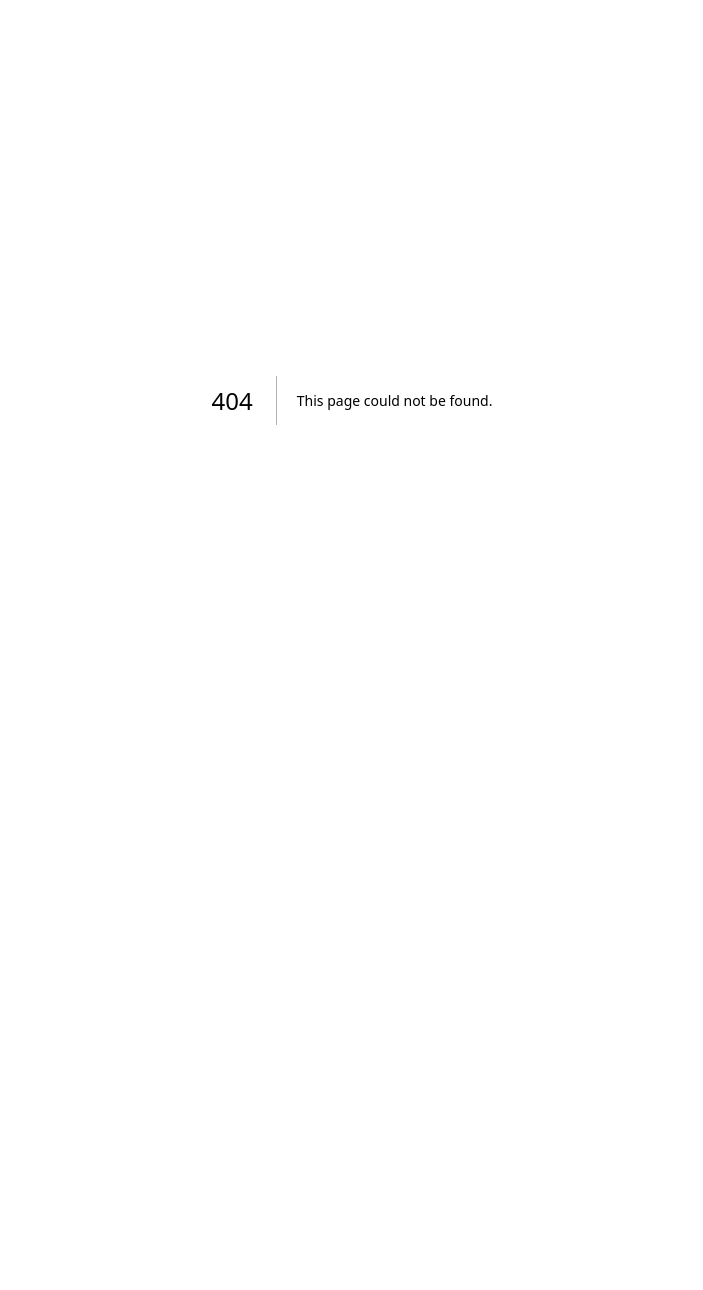
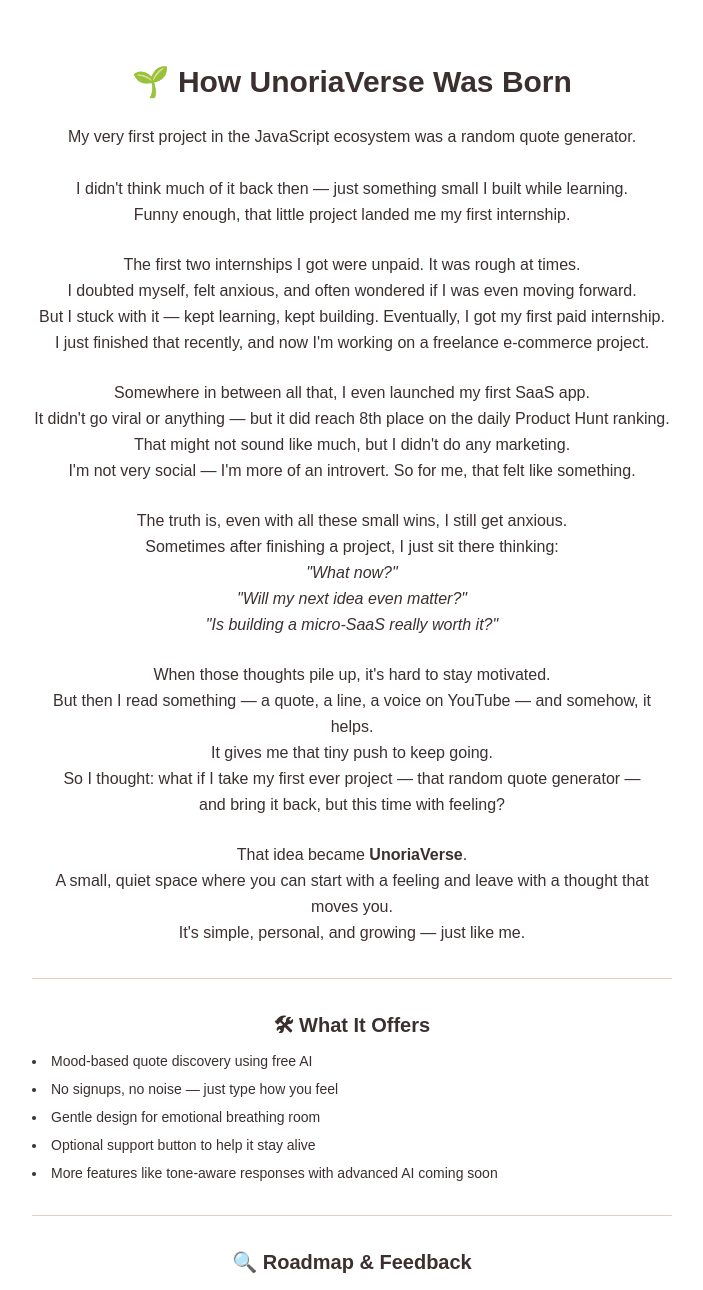
Before and after one commit to Koushik1311/unoria-verse, a Next.js app: page /about in a window 1280 px wide. Before the commit this address had no page. Shown: the top 1290 px of the page, without its empty margins (288-991 px from the left). Before the commit the page ends 800 px from the top, so only its background shows below. Built offline with nearby package versions, Linux system fonts and the light colour scheme.

Commit message:
feat: add About page and enhance Home page with links
- Introduced a new About page detailing the origin and features of UnoriaVerse.
- Enhanced the Home page by adding links for "Why I Made This," "Roadmap," and "Feedback" to improve user navigation and engagement.

```diff
--- a/src/app/(base)/(home)/page.tsx
+++ b/src/app/(base)/(home)/page.tsx
@@ -1,5 +1,6 @@
 import MoodInput from "@/components/ui/MoodInput";
 import { quoteStyles } from "@/utils/quoteStyles";
+import Link from "next/link";
 
 export default function Home() {
   const style = quoteStyles.motivated;
@@ -14,6 +15,28 @@
         </h1>
 
         <MoodInput />
+
+        <div className="mt-6 text-xs text-center text-gray-500 space-x-4">
+          <Link href={"/about"} className="hover:underline">
+            Why I Made This
+          </Link>
+          <span>·</span>
+          <a
+            href="https://trapezoidal-hill-cab.notion.site/UnoriaVerse-Roadmap-Progress-222dde6b3f988020baa2c140622fb65f?source=copy_link"
+            className="hover:underline"
+            target="_blank"
+          >
+            Roadmap
+          </a>
+          <span>·</span>
+          <a
+            href="https://tally.so/r/3NxbKb"
+            className="hover:underline"
+            target="_blank"
+          >
+            Feedback
+          </a>
+        </div>
       </div>
     </main>
   );
--- /dev/null
+++ b/src/app/about/page.tsx
@@ -0,0 +1,138 @@
+export default function AboutPage() {
+  return (
+    <div className="max-w-2xl mx-auto px-4 py-16 text-center text-[#3c2f2f]">
+      <h1 className="text-3xl font-bold mb-6">🌱 How UnoriaVerse Was Born</h1>
+
+      <p className="text-base mb-6 leading-relaxed">
+        My very first project in the JavaScript ecosystem was a random quote
+        generator.
+        <br />
+        <br />
+        I didn&apos;t think much of it back then — just something small I built
+        while learning.
+        <br />
+        Funny enough, that little project landed me my first internship.
+      </p>
+
+      <p className="text-base mb-6 leading-relaxed">
+        The first two internships I got were unpaid. It was rough at times.
+        <br />
+        I doubted myself, felt anxious, and often wondered if I was even moving
+        forward.
+        <br />
+        But I stuck with it — kept learning, kept building. Eventually, I got my
+        first paid internship.
+        <br />I just finished that recently, and now I&apos;m working on a
+        freelance e-commerce project.
+      </p>
+
+      <p className="text-base mb-6 leading-relaxed">
+        Somewhere in between all that, I even launched my first SaaS app.
+        <br />
+        It didn&apos;t go viral or anything — but it did reach 8th place on the
+        daily Product Hunt ranking.
+        <br />
+        That might not sound like much, but I didn&apos;t do any marketing.
+        <br />
+        I&apos;m not very social — I&apos;m more of an introvert. So for me,
+        that felt like something.
+      </p>
+
+      <p className="text-base mb-6 leading-relaxed">
+        The truth is, even with all these small wins, I still get anxious.
+        <br />
+        Sometimes after finishing a project, I just sit there thinking:
+        <br />
+        <em>&quot;What now?&quot;</em>
+        <br />
+        <em>&quot;Will my next idea even matter?&quot;</em>
+        <br />
+        <em>&quot;Is building a micro-SaaS really worth it?&quot;</em>
+      </p>
+
+      <p className="text-base mb-6 leading-relaxed">
+        When those thoughts pile up, it&apos;s hard to stay motivated.
+        <br />
+        But then I read something — a quote, a line, a voice on YouTube — and
+        somehow, it helps.
+        <br />
+        It gives me that tiny push to keep going.
+        <br />
+        So I thought: what if I take my first ever project — that random quote
+        generator —
+        <br />
+        and bring it back, but this time with feeling?
+      </p>
+
+      <p className="text-base mb-6 leading-relaxed">
+        That idea became <strong>UnoriaVerse</strong>.
+        <br />
+        A small, quiet space where you can start with a feeling and leave with a
+        thought that moves you.
+        <br />
+        It&apos;s simple, personal, and growing — just like me.
+      </p>
+
+      <hr className="my-8 border-[#e0cfc3]" />
+
+      <h2 className="text-xl font-semibold mb-3">🛠 What It Offers</h2>
+      <ul className="text-sm text-left mb-6 list-disc list-inside space-y-2">
+        <li>Mood-based quote discovery using free AI</li>
+        <li>No signups, no noise — just type how you feel</li>
+        <li>Gentle design for emotional breathing room</li>
+        <li>Optional support button to help it stay alive</li>
+        <li>
+          More features like tone-aware responses with advanced AI coming soon
+        </li>
+      </ul>
+
+      <hr className="my-8 border-[#e0cfc3]" />
+
+      <h2 className="text-xl font-semibold mb-3">🔍 Roadmap & Feedback</h2>
+      <p className="text-sm mb-4">
+        I believe in building openly. You can see what&apos;s coming next and
+        share your thoughts.
+      </p>
+      <div className="flex justify-center gap-4 text-sm">
+        <a
+          href="https://trapezoidal-hill-cab.notion.site/UnoriaVerse-Roadmap-Progress-222dde6b3f988020baa2c140622fb65f?source=copy_link"
+          target="_blank"
+          rel="noopener noreferrer"
+          className="underline hover:text-yellow-600"
+        >
+          📌 View the Roadmap
+        </a>
+        <a
+          href="https://tally.so/r/3NxbKb"
+          target="_blank"
+          rel="noopener noreferrer"
+          className="underline hover:text-yellow-600"
+        >
+          💬 Leave Feedback
+        </a>
+      </div>
+
+      <hr className="my-8 border-[#e0cfc3]" />
+
+      <h2 className="text-xl font-semibold mb-3">☕ Support the Project</h2>
+      <p className="text-sm mb-4">
+        If this little moment helped you breathe, you can help me keep it alive.
+      </p>
+      <a
+        href="https://diarist.lemonsqueezy.com/buy/ae352f83-3ef3-4ddf-b416-9c88a4fa0a17?embed=1&media=0&logo=0&discount=0"
+        target="_blank"
+        rel="noopener noreferrer"
+        className="inline-block bg-yellow-300 text-[#6e4b2f] px-4 py-2 rounded-md text-sm font-medium hover:bg-yellow-400 transition-all shadow-sm"
+      >
+        ❤️ Support UnoriaVerse
+      </a>
+
+      <hr className="my-8 border-[#e0cfc3]" />
+
+      <p className="text-xs text-gray-500 italic mt-6">
+        Built in India by someone who feels too much — and wanted a quiet space
+        to feel less alone.
+      </p>
+    </div>
+  );
+}
```
